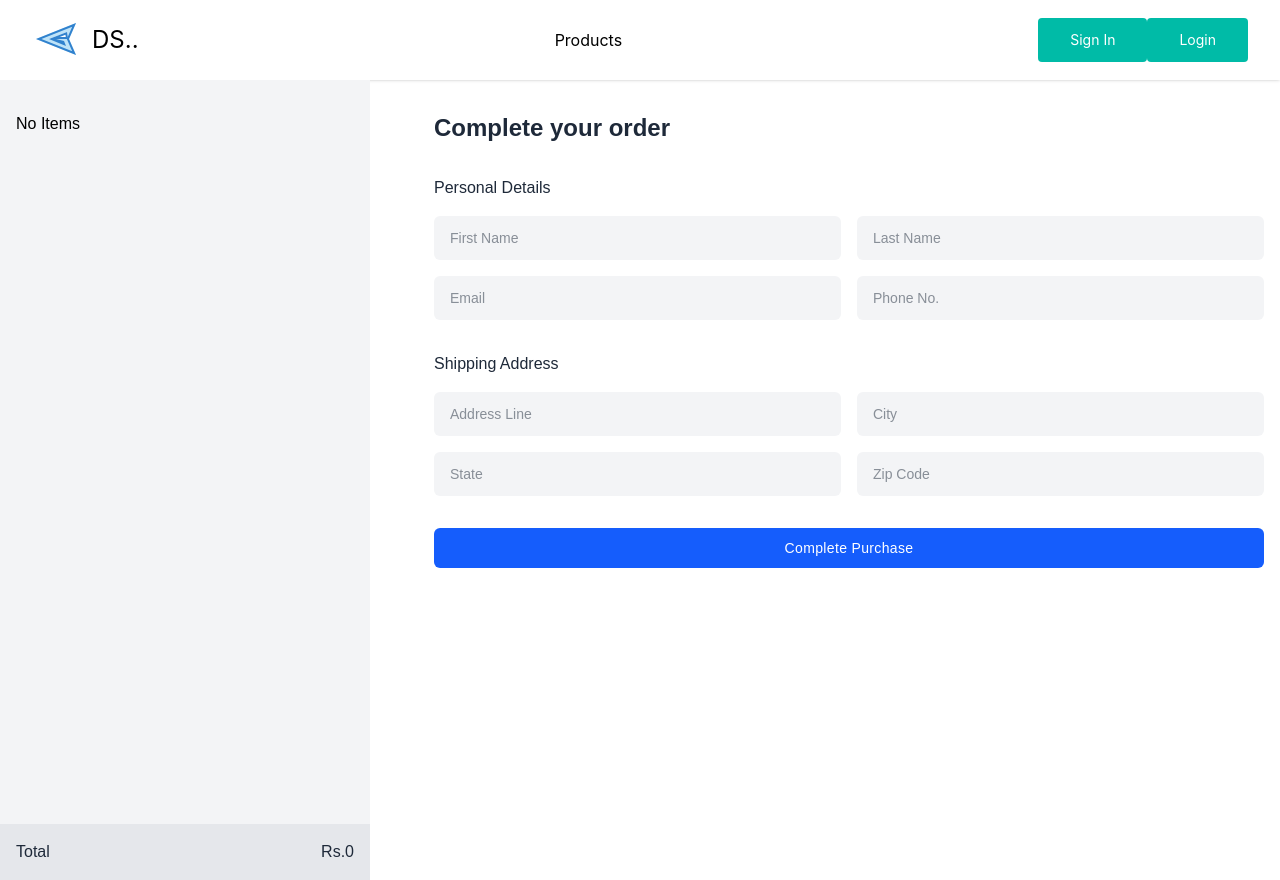
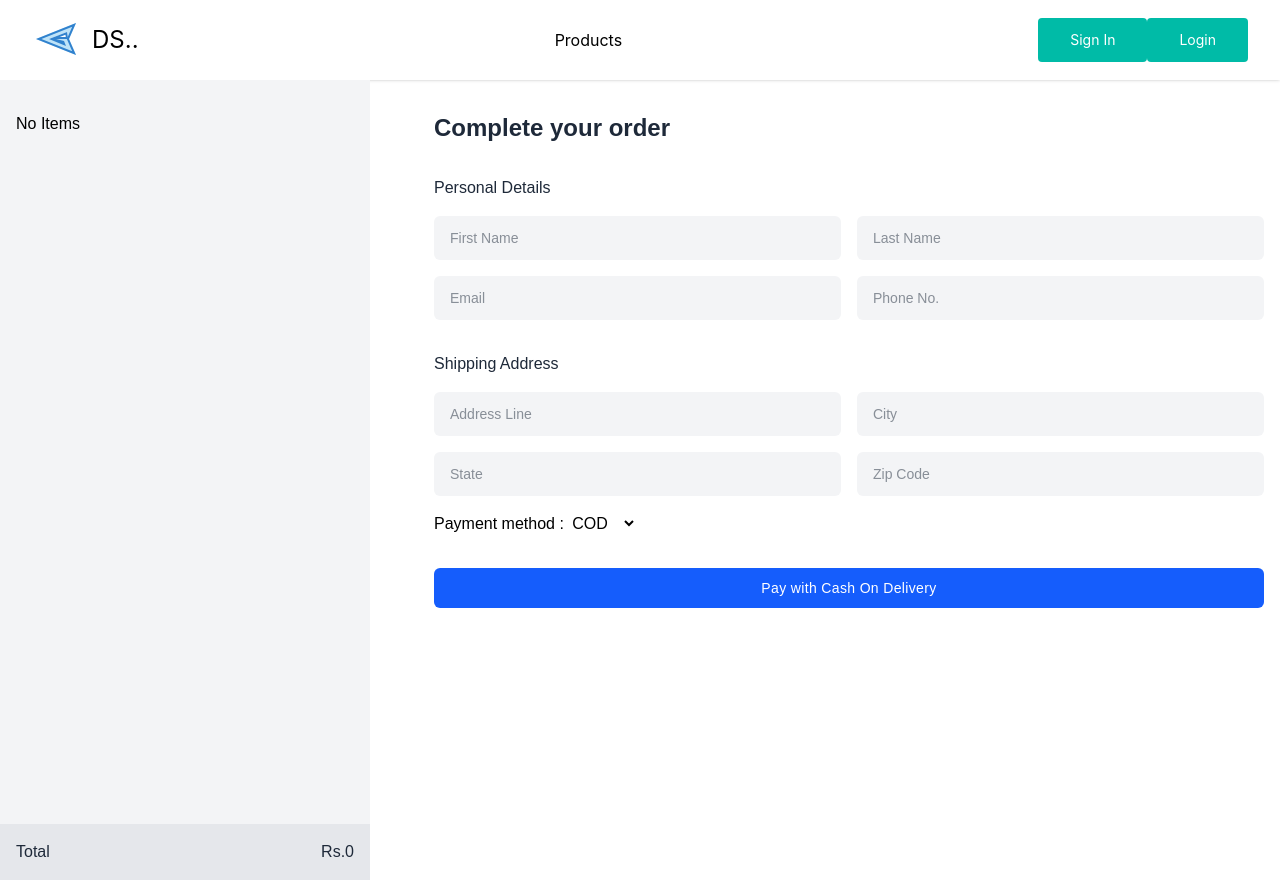
Before and after one commit to PrakashRajbanshi14/DigitalStore_Frontend, a React (Vite) app: page /my-checkout in a window 1280 px wide. Built offline with nearby package versions, Linux system fonts and the light colour scheme.

Commit message:
Enhance Checkout functionality with payment method selection and order processing

```diff
--- a/src/pages/checkout/Checkout.tsx
+++ b/src/pages/checkout/Checkout.tsx
@@ -1,4 +1,4 @@
-import { useState, type ChangeEvent, type SubmitEvent } from "react"
+import { useEffect, useState, type ChangeEvent, type SubmitEvent } from "react"
 import Navbar from "../../globals/components/Navbar"
 import { useAppDispatch, useAppSelector } from "../../store/hooks"
 import  {type IData, PaymentMethod } from "./types"
@@ -8,8 +8,8 @@
 function Checkout(){
     const dispatch = useAppDispatch()
     const {items} =  useAppSelector((store)=>store.cart)
+    const {khaltiUrl,status} =  useAppSelector((store)=>store.orders)
     const total = items.reduce((total,item)=>item.Product.productPrice * item.quantity + total,0)
-    console.log(items)
 
     const [data,setData] = useState<IData>({
         firstName : "",
@@ -24,6 +24,15 @@
         paymentMethod : PaymentMethod.Cod,
         products : []
     })
+   const [paymentMethod,setPaymentMethod] = useState<PaymentMethod>(PaymentMethod.Cod)
+    const handlePaymentMethod = (paymentData:PaymentMethod)=>{
+      setPaymentMethod(paymentData)
+      setData({
+        ...data,
+        paymentMethod : paymentData
+      })
+    }
+
     const handleChange = (e:ChangeEvent<HTMLInputElement>)=>{
         const {name,value} =  e.target
         setData({
@@ -31,7 +40,7 @@
             [name] : value
         })
     }
-    const handleSubmit = (e:SubmitEvent<HTMLFormElement>)=>{
+    const handleSubmit = async(e:SubmitEvent<HTMLFormElement>)=>{
         e.preventDefault()
         const productData =  items.length > 0 ? items.map((item)=>{
             return {
@@ -44,8 +53,16 @@
             products : productData,
             totalAmount : total
         }
-        dispatch(orderItem(finalData))
+        await dispatch(orderItem(finalData))
     }
+    useEffect(()=>{
+      console.log(khaltiUrl)
+      if(khaltiUrl){
+        window.location.href = khaltiUrl
+        return;
+      }
+    },[khaltiUrl,status])
+    console.log(khaltiUrl)
     return(
         <>
         <Navbar />
@@ -117,16 +134,41 @@
             <div>
               <input type="text" name="zipCode" onChange={handleChange} placeholder="Zip Code" className="px-4 py-3 bg-gray-100 focus:bg-transparent text-gray-800 w-full text-sm rounded-md focus:outline-blue-600" />
             </div>
+
+            <div>
+                <label htmlFor="paymentMethod">Payment method : </label>
+                <select name="paymentMethod" id="paymentMethod" onChange={(e)=>handlePaymentMethod(e.target.value as PaymentMethod)}>
+                  <option value={PaymentMethod.Cod}>COD</option>
+                  <option value={PaymentMethod.Khalti}>Khalti</option>
+                  <option value={PaymentMethod.Esewa}>Esewa</option>
+                </select>
+            </div>
+
           </div>
-          <div className="flex gap-4 max-md:flex-col mt-8">
-            <button type="submit" className="rounded-md px-4 py-2.5 w-full text-sm tracking-wide bg-blue-600 hover:bg-blue-700 text-white">Complete Purchase</button>
-          </div>
+           <div className="flex gap-4 max-md:flex-col mt-8">
+          {
+            paymentMethod === PaymentMethod.Cod && (
+
+                <button type="submit" className="rounded-md px-4 py-2.5 w-full text-sm tracking-wide bg-blue-600 hover:bg-blue-700 text-white">Pay with Cash On Delivery</button>
+
+            )
+          }
+          {
+            paymentMethod === PaymentMethod.Khalti && (
+              <button type="submit" className="rounded-md px-4 py-2.5 w-full text-sm tracking-wide bg-purple-600 hover:bg-blue-700 text-white">Pay With Khalti</button>
+            )
+          }
+          {
+            paymentMethod === PaymentMethod.Esewa && (
+              <button type="submit" className="rounded-md px-4 py-2.5 w-full text-sm tracking-wide bg-green-600 hover:bg-blue-700 text-white">Pay With Esewa</button>
+            )
+          }
+           </div>
         </div>
       </form>
     </div>
   </div>
 </div>
-
         </>
     )
 }
--- a/src/pages/checkout/types.ts
+++ b/src/pages/checkout/types.ts
@@ -1,26 +1,18 @@
 import { Status } from "../../globals/types/type";
-import {type IOrderDetail } from "../my-orders-details/types";
 
 interface IProduct{
     productId : string,
     productQty : number,
-    orderStatus? : string,
-    totalAmount?:number,
-    Payment? : {
-        paymentMethod : PaymentMethod,
-
-    }
 }
 export interface IOrderItems extends IProduct{
-    id : string,
     orderId : string
 }
 
 export interface IOrder{
     status : Status,
     items : IOrderItems[],
-    khaltiUrl : string | null ,
-    orderDetails : IOrderDetail[]
+    khaltiUrl : string | null,
+    khaltiPidx : string | null
 
 }
 
--- a/src/store/checkoutSlice.ts
+++ b/src/store/checkoutSlice.ts
@@ -1,15 +1,14 @@
-import { createSlice, type PayloadAction } from "@reduxjs/toolkit";
+import { createSlice,type PayloadAction } from "@reduxjs/toolkit";
 import type { IData, IOrder, IOrderItems } from "../pages/checkout/types";
 import { Status } from "../globals/types/type";
-import type { AppDispatch } from "./store";
+import {type AppDispatch } from "./store";
 import { APIWITHTOKEN } from "../http";
 
 const initialState:IOrder = {
     status : Status.LOADING,
     items : [],
     khaltiUrl : null,
-    orderDetails : []
-
+    khaltiPidx : null
 }
 
 const orderSlice = createSlice({
@@ -25,6 +24,9 @@
         setKhaltiUrl(state:IOrder,action:PayloadAction<string>){
             state.khaltiUrl = action.payload
         },
+        // setKhaltiPidx(state:IOrder,action:PayloadAction<string>){
+        //     state.khaltiPidx = action.payload
+        // },
     }
 })
 
@@ -38,13 +40,19 @@
            if(response.status === 200){
             dispatch(setStatus(Status.SUCCESS))
             dispatch(setItems(response.data.data))
-            if(response.data.url){
-                setKhaltiUrl(response.data.url)
+            const khaltiUrl = response.data.payment_url || response.data.url || response.data.payment?.payment_url || response.data.payment?.url
+            // const khaltiPidx = response.data.pidx || response.data.payment?.pidx
+            if(khaltiUrl){
+                dispatch(setKhaltiUrl(khaltiUrl))
             }
+            // if(khaltiPidx){
+            //     dispatch(setKhaltiPidx(khaltiPidx))
+            // }
            }else{
             dispatch(setStatus(Status.ERROR))
            }
         } catch (error) {
+            console.log(error)
             dispatch(setStatus(Status.ERROR))
         }
     }
--- a/src/store/store.ts
+++ b/src/store/store.ts
@@ -9,7 +9,7 @@
         auth : authSlice,
         products: productSlice,
         cart : cartSlice,
-        checkout: checkoutSlice
+        orders: checkoutSlice
     }
 })
 
```
